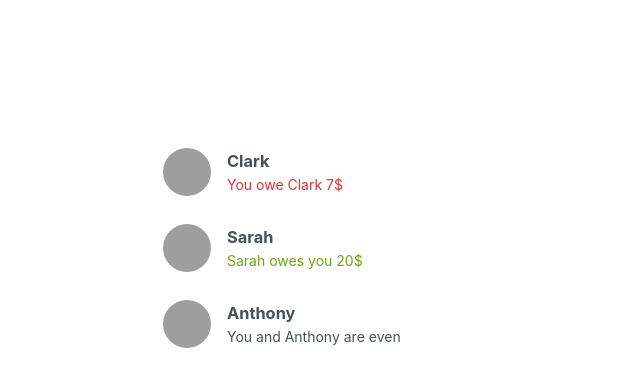
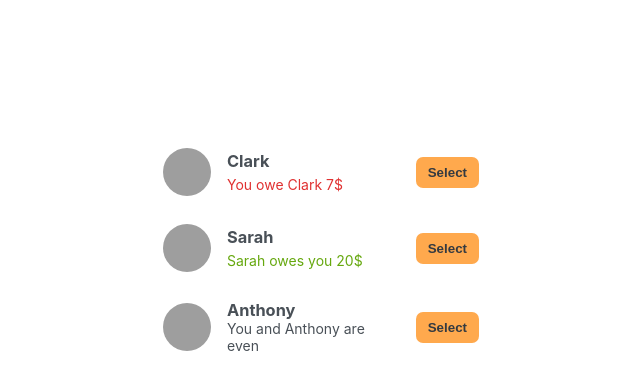
Before and after one commit to kevalmehta17/eat-n-split, a React (Create React App) app: page / in a window 1280 px wide. Shown: the top 390 px of the page, without its empty margins (79-719 px from the left). Built offline with nearby package versions, Linux system fonts and the light colour scheme; grey boxes are pictures that could not be loaded.

Commit message:
Added button

```diff
--- a/src/App.js
+++ b/src/App.js
@@ -57,6 +57,7 @@ function Friend({ friend }) {
         </p>
       )}
       {friend.balance === 0 && <p>You and {friend.name} are even</p>}
+      <button className="button">Select</button>
     </li>
   );
 }
```
